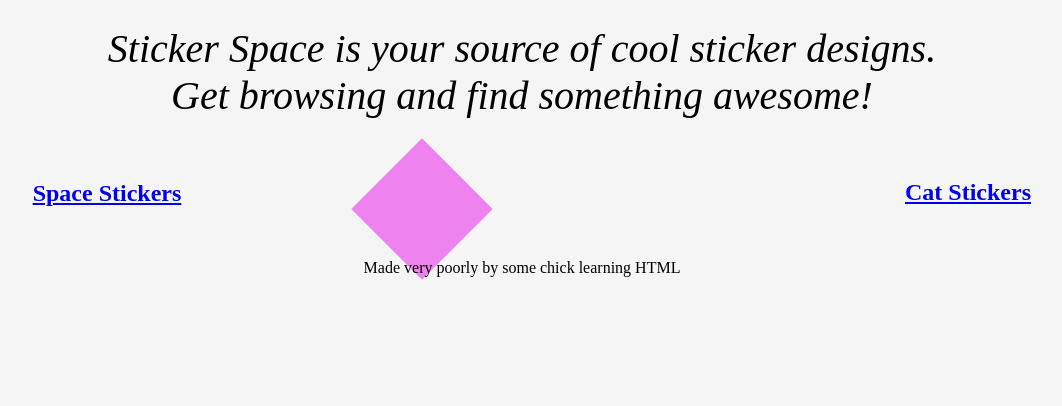
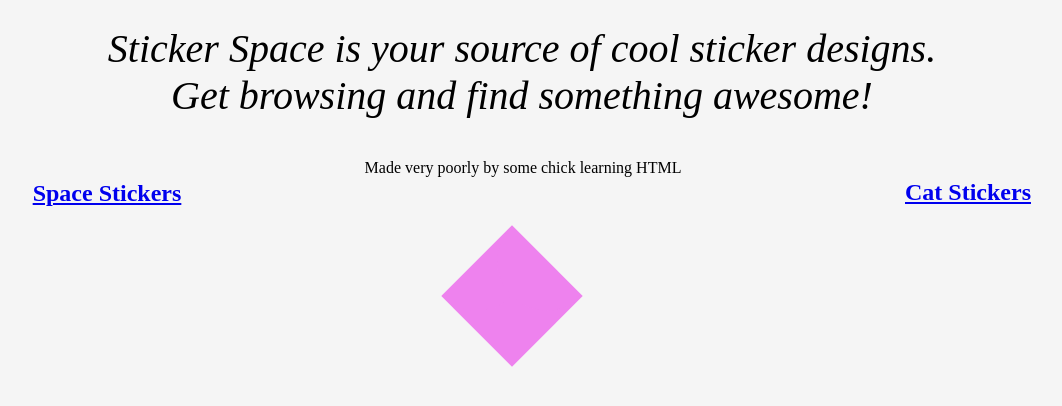
Before and after one commit to teejay026/Pieces-of-Code, a plain HTML site: page index.html in a window 1280 px wide. Shown: the part 184-590 px from the top of the page, without its empty margins (128-1190 px from the left). Drawn offline with Linux system fonts and the light colour scheme.

Commit message:
update css

```diff
--- a/stylesheet.css
+++ b/stylesheet.css
@@ -104,7 +104,7 @@ div
 }
 
 .heart
-{   position: relative;
+{   position: absolute;
     margin: auto;
     top: 60%;
     right: 40%;
```
